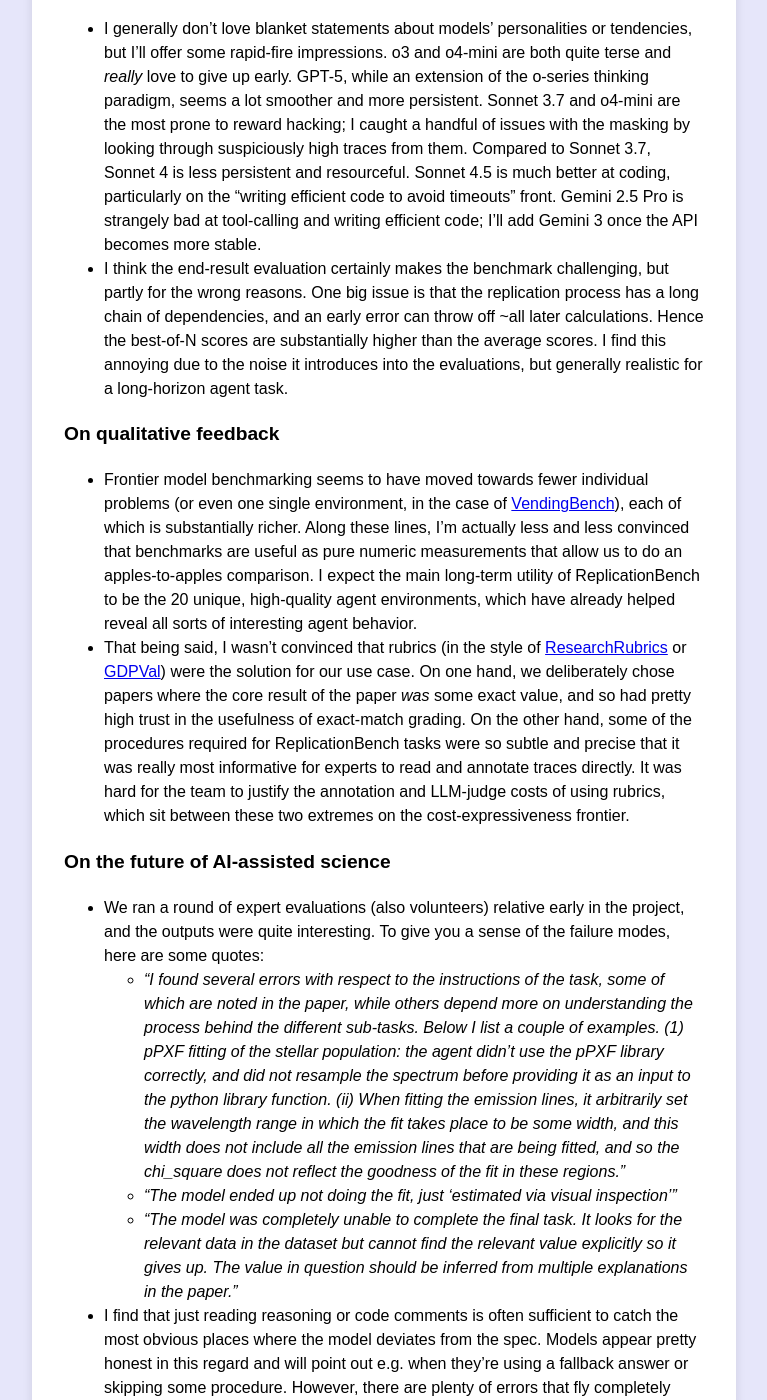
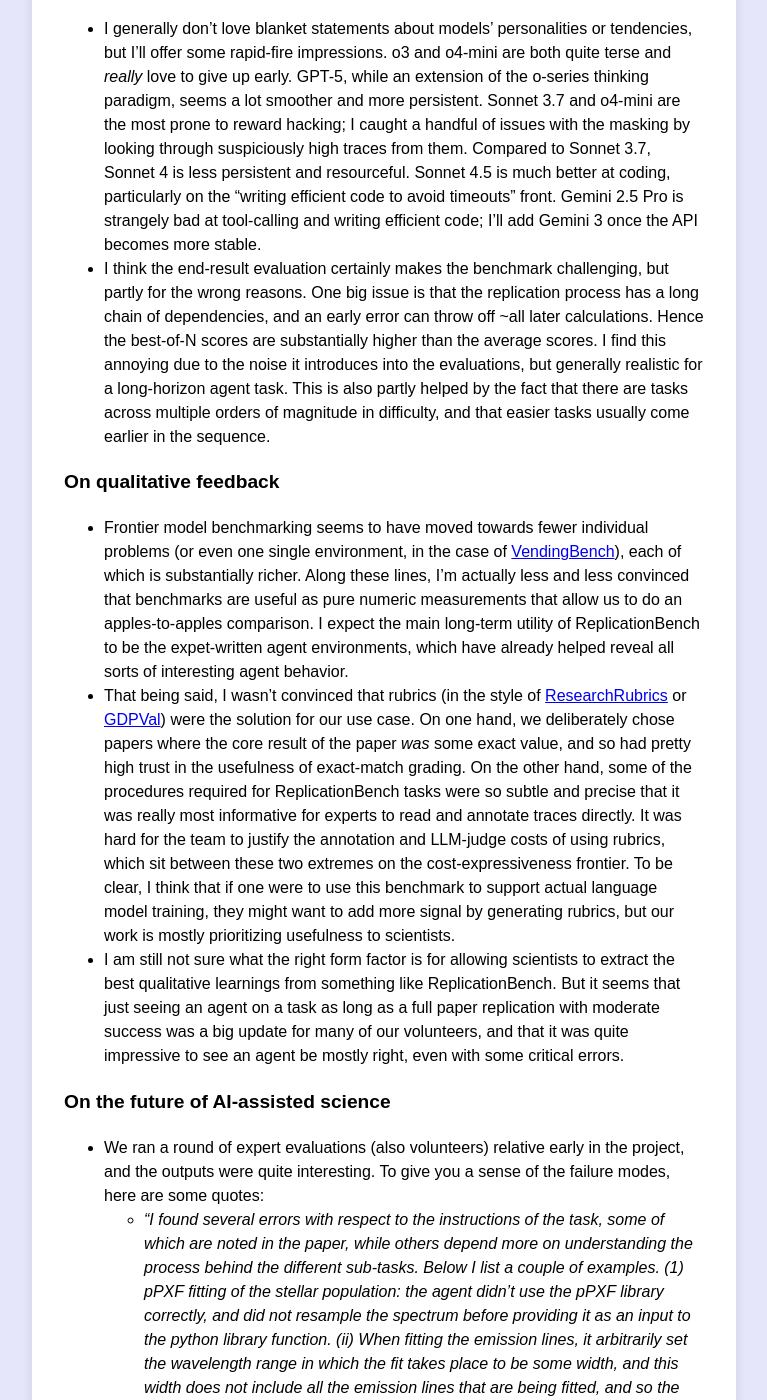
Before and after one commit to Christine8888/christine8888.github.io, a Jekyll site: the page built from _all_posts/_published/2025-11-25-replicationbench.md, in a window 1280 px wide and 1400 px high, scrolled down 972 px. Shown: the whole window, without its empty margins (256-1023 px from the left). Built offline with Jekyll 4.4.1, drawn with Linux system fonts in a browser that asks for light colours; some of the changed text lies outside the part shown.

Commit message:
last update

```diff
--- a/_all_posts/_published/2025-11-25-replicationbench.md
+++ b/_all_posts/_published/2025-11-25-replicationbench.md
@@ -10,16 +10,17 @@
 ### More background on the project
 - The core goals of this project were A) to do a systematic study on the usefulness of agents for astrophysics, B) to develop an evaluation framework that was easily extensible by purely volunteer effort from the astrophysics community, and C) to calibrate everyone involved on the performance highlights and lowlights of agents on real research tasks.
     - I enjoyed thinking about low-budget benchmarking: how does an individual or community with a wealth of niche knowledge, but relatively few resources, play the game of evaluating language models for their use cases? The most natural version of this is the personal private test sets, or even single prompts, that [people](https://x.com/emollick/status/1991709695414006073) [on](https://x.com/littmath/status/1993051719157399903?s=20) [X](https://x.com/KelseyTuoc/status/1912945346126417940?s=20) have. If instead the entity was a university science department, I imagine the process might look something like ReplicationBench: a group of volunteers decides to compile a small, high-quality dataset through low-cost means.
+- My role was mostly project management and technical driving, i.e. making sure the data was annotated, the evaluations were run, and the results were discussed.
 - The actual origin story goes something like: around the release of o1, I tried asking it to replicate my very first first-author paper, which did some relatively simple Bayesian inference for a population modeling program. Sometimes the code it wrote didn't run out of the box, but generally it captured much of the core idea. When I spoke to people around [KIPAC](https://kipac.stanford.edu/) most seemed surprised by this! This paper actually did make it into the benchmark; the best model performance was ~50%
-- My role was mostly project management and technical driving, i.e. making sure the data was annotated, the evaluations were run, and the results were discussed.
 
 ### On differences between model performance
 - I generally don't love blanket statements about models' personalities or tendencies, but I'll offer some rapid-fire impressions. o3 and o4-mini are both quite terse and *really* love to give up early. GPT-5, while an extension of the o-series thinking paradigm, seems a lot smoother and more persistent. Sonnet 3.7 and o4-mini are the most prone to reward hacking; I caught a handful of issues with the masking by looking through suspiciously high traces from them. Compared to Sonnet 3.7, Sonnet 4 is less persistent and resourceful. Sonnet 4.5 is much better at coding, particularly on the "writing efficient code to avoid timeouts" front. Gemini 2.5 Pro is strangely bad at tool-calling and writing efficient code; I'll add Gemini 3 once the API becomes more stable.
-- I think the end-result evaluation certainly makes the benchmark challenging, but partly for the wrong reasons. One big issue is that the replication process has a long chain of dependencies, and an early error can throw off ~all later calculations. Hence the best-of-N scores are substantially higher than the average scores. I find this annoying due to the noise it introduces into the evaluations, but generally realistic for a long-horizon agent task.
+- I think the end-result evaluation certainly makes the benchmark challenging, but partly for the wrong reasons. One big issue is that the replication process has a long chain of dependencies, and an early error can throw off ~all later calculations. Hence the best-of-N scores are substantially higher than the average scores. I find this annoying due to the noise it introduces into the evaluations, but generally realistic for a long-horizon agent task. This is also partly helped by the fact that there are tasks across multiple orders of magnitude in difficulty, and that easier tasks usually come earlier in the sequence.
 
 ### On qualitative feedback
-- Frontier model benchmarking seems to have moved towards fewer individual problems (or even one single environment, in the case of [VendingBench](https://arxiv.org/abs/2502.15840)), each of which is substantially richer. Along these lines, I'm actually less and less convinced that benchmarks are useful as pure numeric measurements that allow us to do an apples-to-apples comparison. I expect the main long-term utility of ReplicationBench to be the 20 unique, high-quality agent environments, which have already helped reveal all sorts of interesting agent behavior.
-- That being said, I wasn't convinced that rubrics (in the style of [ResearchRubrics](https://scale.com/research/researchrubrics) or [GDPVal](https://openai.com/index/gdpval/)) were the solution for our use case. On one hand, we deliberately chose papers where the core result of the paper *was* some exact value, and so had pretty high trust in the usefulness of exact-match grading. On the other hand, some of the procedures required for ReplicationBench tasks were so subtle and precise that it was really most informative for experts to read and annotate traces directly. It was hard for the team to justify the annotation and LLM-judge costs of using rubrics, which sit between these two extremes on the cost-expressiveness frontier.
+- Frontier model benchmarking seems to have moved towards fewer individual problems (or even one single environment, in the case of [VendingBench](https://arxiv.org/abs/2502.15840)), each of which is substantially richer. Along these lines, I'm actually less and less convinced that benchmarks are useful as pure numeric measurements that allow us to do an apples-to-apples comparison. I expect the main long-term utility of ReplicationBench to be the expet-written agent environments, which have already helped reveal all sorts of interesting agent behavior.
+- That being said, I wasn't convinced that rubrics (in the style of [ResearchRubrics](https://scale.com/research/researchrubrics) or [GDPVal](https://openai.com/index/gdpval/)) were the solution for our use case. On one hand, we deliberately chose papers where the core result of the paper *was* some exact value, and so had pretty high trust in the usefulness of exact-match grading. On the other hand, some of the procedures required for ReplicationBench tasks were so subtle and precise that it was really most informative for experts to read and annotate traces directly. It was hard for the team to justify the annotation and LLM-judge costs of using rubrics, which sit between these two extremes on the cost-expressiveness frontier. To be clear, I think that if one were to use this benchmark to support actual language model training, they might want to add more signal by generating rubrics, but our work is mostly prioritizing usefulness to scientists.
+- I am still not sure what the right form factor is for allowing scientists to extract the best qualitative learnings from something like ReplicationBench. But it seems that just seeing an agent on a task as long as a full paper replication with moderate success was a big update for many of our volunteers, and that it was quite impressive to see an agent be mostly right, even with some critical errors.
 
 ### On the future of AI-assisted science
 - We ran a round of expert evaluations (also volunteers) relative early in the project, and the outputs were quite interesting. To give you a sense of the failure modes, here are some quotes:
@@ -37,5 +38,3 @@
 - Given Y transcripts and an expert that in theory would be able to identify the "subtle bugs", how can we help the expert identify the bugs as efficiently as possible? Note this is basically a scalable oversight problem.
 
 &nbsp;
-
-&nbsp;
```
